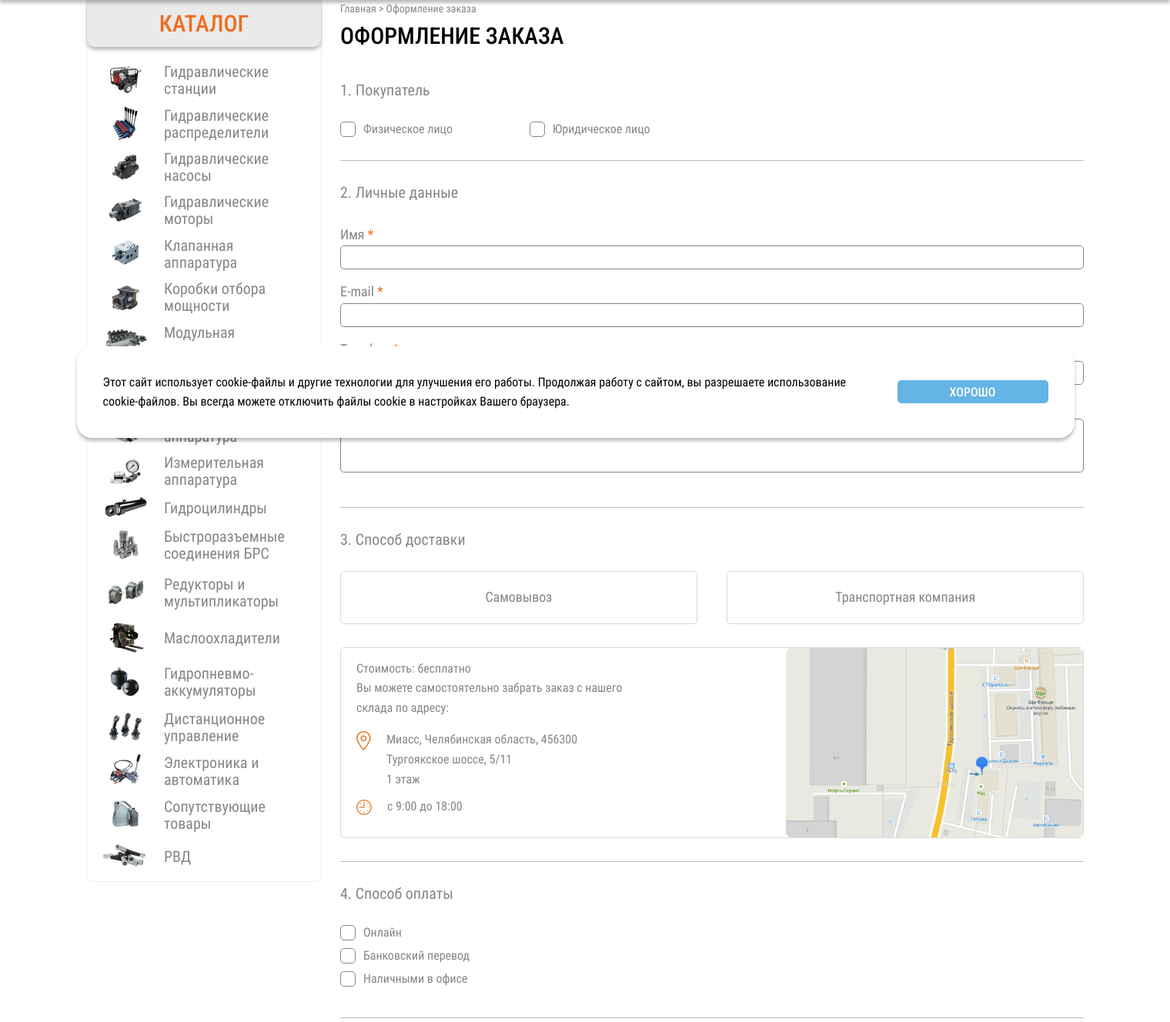
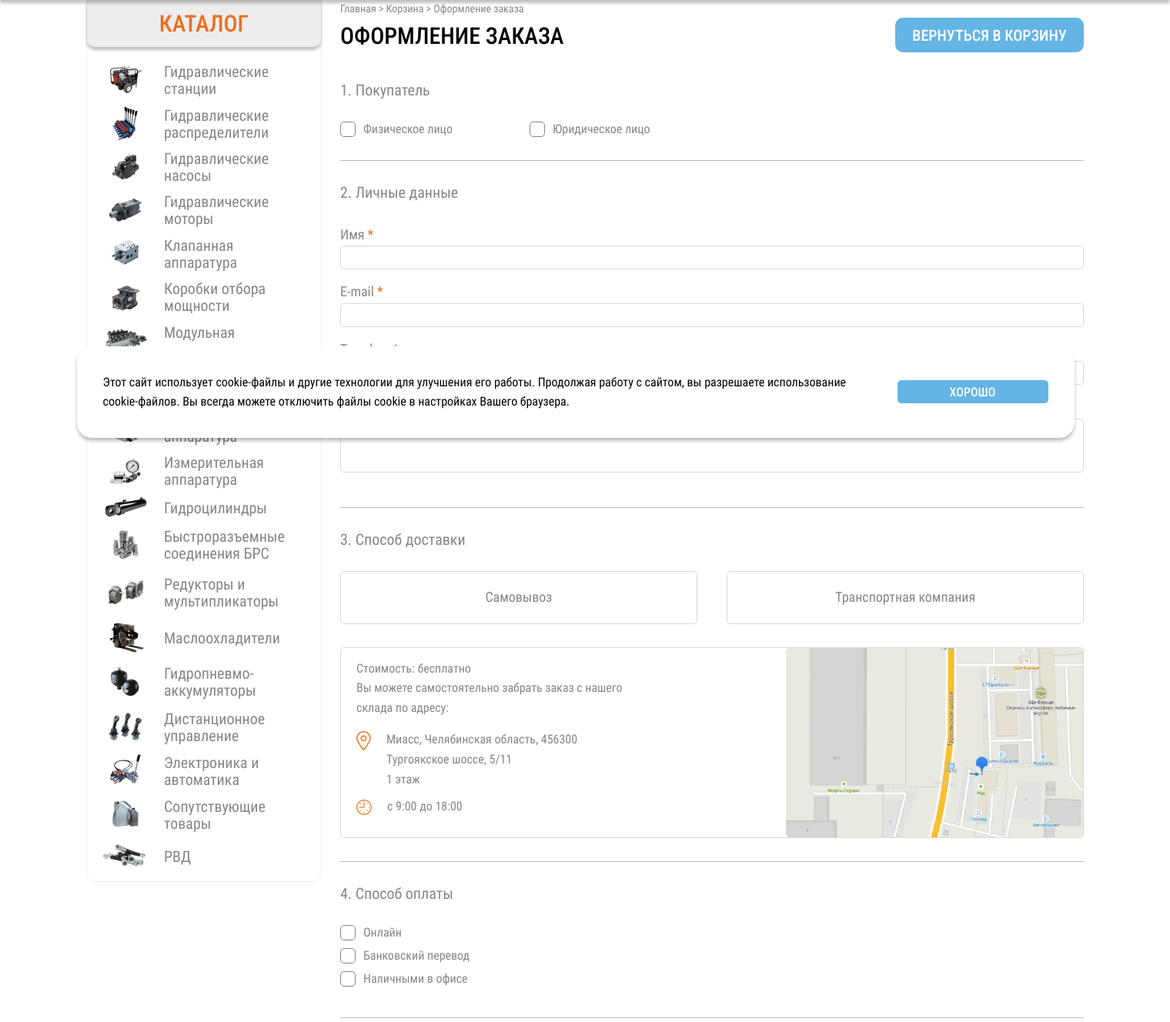
Before and after one commit to motor100/gidravlic, a Laravel app: page /create-order in a window 1520 px wide; the page is wider, and only the part inside the window is pictured. Shown: the part 184-1512 px from the top of that part at 77% size. Run offline with Laravel 10, Linux system fonts and the light colour scheme; style sheets or scripts are compiled from the project's sources; parts of the project's set-up code (start-up, migrations or seed data) failed here and were passed over; some libraries are stand-ins or nearby versions.

```diff
--- a/resources/sass/_config.sass
+++ /dev/null
@@ -1,63 +0,0 @@
-// USER VARIABLES SECTION
-
-$bluecolor: #64B4E5 // Blue Color
-$bluehovercolor: #8BC7EC // Blue Hover Color
-$lightbluecolor: #86C9C0 // Light Blue Color
-$accentcolor: #ED6D1F // Accent Color
-$lightaccentcolor: #F6B68F // Light Accent Color
-$greycolor: #868686 // Grey Color
-$lightgreycolor: #EDEDED // Light Grey Color
-$secondlightgreycolor: #B9B9B9 // Second Light Grey Color
-$fontsize: 16px // Font Size
-$lineheight: 1.6 // Document Line Height
-$userfont: 'roboto-condensed', sans-serif // User Font Family
-$systemfont: -apple-system, BlinkMacSystemFont, Arial, sans-serif // System Font Family
-
-// Bootstrap compatible gutter variable => $gutter
-$grid-gutter-width: 24px
-$gutter: $grid-gutter-width
-
-// IMPORT SECTION
-
-@import 'node_modules/bootstrap/scss/bootstrap-grid.scss' // Optional Bootstrap Grid
-@import 'node_modules/swiper/swiper-bundle' // Swiper bundle
-// @import 'node_modules/air-datepicker/air-datepicker' // Air datepicker
-// @import 'node_modules/photoswipe/dist/photoswipe' // Photoswipe
-
-// FONTS LOAD SECTION
-
-@mixin font($fname, $fstyle, $fweight, $furl)
-  @font-face
-    font-family: $fname
-    font-style: $fstyle
-    font-weight: $fweight
-    src: url($furl) format('woff2')
-
-@include font('roboto-condensed-light', normal, 400, '../../public/fonts/roboto-condensed-light.woff2')
-@include font('roboto-condensed', normal, 400, '../../public/fonts/roboto-condensed.woff2')
-@include font('roboto-condensed-medium', normal, 400, '../../public/fonts/roboto-condensed-medium.woff2')
-@include font('roboto-condensed-bold', normal, 400, '../../public/fonts/roboto-condensed-bold.woff2')
-
-// GENERAL DOCUMENT STYLES
-
-// ::placeholder
-//   color: #7f7f7f
-
-*
-  box-sizing: border-box
-
-input, textarea
-  outline: none
-
-html
-  font-size: $fontsize
-
-body
-  font-family: $userfont
-  line-height: $lineheight
-  color: $greycolor
-  max-width: 1920px
-  min-width: 320px
-  margin: 0 auto
-  position: relative
-  overflow-x: hidden
--- /dev/null
+++ b/resources/sass/_config.scss
@@ -0,0 +1,71 @@
+// USER VARIABLES SECTION
+
+$bluecolor: #64B4E5; // Blue Color
+$bluehovercolor: #8BC7EC; // Blue Hover Color
+$lightbluecolor: #86C9C0; // Light Blue Color
+$accentcolor: #ED6D1F; // Accent Color
+$lightaccentcolor: #F6B68F; // Light Accent Color
+$greycolor: #868686; // Grey Color
+$lightgreycolor: #B9B9B9; // #EDEDED // Light Grey Color
+$secondlightgreycolor: #D9D9D9; // #B9B9B9 // Second Light Grey Color
+$secondlightbluecolor: #E0F1EF; // Second Light Blue Color
+$thirdlightgreycolor: #EDEDED; // Third Light Grey Color
+$fontsize: 16px; // Font Size
+$lineheight: 1.6; // Document Line Height
+$userfont: 'roboto-condensed', sans-serif; // User Font Family
+$systemfont: -apple-system, BlinkMacSystemFont, Arial, sans-serif; // System Font Family
+
+// Bootstrap compatible gutter variable => $gutter
+$grid-gutter-width: 24px;
+$gutter: $grid-gutter-width;
+
+// IMPORT SECTION
+
+@import 'node_modules/bootstrap/scss/bootstrap-grid.scss'; // Optional Bootstrap Grid
+@import 'node_modules/swiper/swiper-bundle'; // Swiper bundle
+// @import 'node_modules/air-datepicker/air-datepicker'; // Air datepicker
+// @import 'node_modules/photoswipe/dist/photoswipe'; // Photoswipe
+
+// FONTS LOAD SECTION
+
+@mixin font($fname, $fstyle, $fweight, $furl) {
+  @font-face {
+    font-family: $fname;
+    font-style: $fstyle;
+    font-weight: $fweight;
+    src: url($furl) format('woff2');
+  }
+}
+
+@include font('roboto-condensed-light', normal, 400, '../../public/fonts/roboto-condensed-light.woff2');
+@include font('roboto-condensed', normal, 400, '../../public/fonts/roboto-condensed.woff2');
+@include font('roboto-condensed-medium', normal, 400, '../../public/fonts/roboto-condensed-medium.woff2');
+@include font('roboto-condensed-bold', normal, 400, '../../public/fonts/roboto-condensed-bold.woff2');
+
+// GENERAL DOCUMENT STYLES
+
+// ::placeholder
+//   color: #7f7f7f
+
+* {
+  box-sizing: border-box;
+}
+
+input, textarea {
+  outline: none;
+}
+
+html {
+  font-size: $fontsize;
+}
+
+body {
+  font-family: $userfont;
+  line-height: $lineheight;
+  color: $greycolor;
+  max-width: 1920px;
+  min-width: 320px;
+  margin: 0 auto;
+  position: relative;
+  overflow-x: hidden;
+}
--- a/resources/sass/main.scss
+++ b/resources/sass/main.scss
@@ -1,4 +1,4 @@
-@import '_config.sass';
+@import '_config.scss';
 
 input:active,
 input:focus,
@@ -142,8 +142,7 @@ ul {
     display: block;
     width: 100%;
     padding: 5px;
-    // border: 1px solid $bluecolor;
-    border: 1px solid $greycolor;
+    border: 1px solid $secondlightgreycolor;
     border-radius: 5px;
     font-family: inherit;
     font-size: inherit;
@@ -935,18 +933,47 @@ ul {
     flex-shrink: 0;
   }
   .products .product-item-favourites {
+    width: 27px;
+    height: 25px;
     margin: 0 10px;
   }
   .products .product-item-remove {
     margin: 0 0 0 10px;
   }
+  .products .product-item-remove .rm-from-cart-btn {
+    padding: 0;
+    border: 0;
+    background-color: transparent;
+  }
+  .products .product-item-remove .rm-from-cart-btn svg {
+    fill: $greycolor;
+    transition: fill .3s;
+  }
+  .products .product-item-remove:hover .rm-from-cart-btn svg {
+    fill: $accentcolor;
+  }
 }
 
 .create-order {
+  .page-title-wrapper {
+    position: relative;
+  }
+  .back-to-cart-btn { // как place-order-btn
+    position: absolute;
+    top: 0;
+    right: 0;
+    width: 245px;
+    height: 45px;
+    margin: 0 auto 18px auto;
+    padding: 5px 0;
+    border-radius: 10px;
+    font-family: 'roboto-condensed-medium';
+    font-size: 20px;
+  }
   .create-order-item {
     padding: 0 0 30px 0;
     margin: 0 0 25px 0;
-    border-bottom: 1px solid #b9b9b9;
+    border-bottom: 1px solid $lightgreycolor;
   }
   .create-order-item__title {
     margin: 0 0 25px 0;
@@ -1001,20 +1028,21 @@ ul {
   }
   .delivery-method-description .map {
     width: 40%;
+    border-radius: 5px;
+    overflow: hidden;
   }
   .delivery-method-description .map img {
     width: 100%;
     height: 100%;
     object-fit: cover;
   }
-
 }
 
 .order-info {
   width: 415px;
   padding: 23px;
   border-radius: 10px;
-  background-color: $lightbluecolor;
+  background-color: $secondlightbluecolor;
   .order-info__title {
     margin: 0 0 16px 0;
     font-size: 24px;
--- a/resources/views/create-order.blade.php
+++ b/resources/views/create-order.blade.php
@@ -9,11 +9,18 @@
     <a href="{{ route('home') }}">Главная</a>
   </div>
   <div class="arrow">></div>
+  <div class="parent">
+    <a href="/cart">Корзина</a>
+  </div>
+  <div class="arrow">></div>
   <div class="active">Оформление заказа</div>
 </div>
 
 <div class="create-order">
-  <div class="page-title">Оформление заказа</div>
+  <div class="page-title-wrapper">
+    <div class="page-title">Оформление заказа</div>
+    <a href="/cart" class="primary-btn back-to-cart-btn">ВЕРНУТЬСЯ В КОРЗИНУ</a>
+  </div>
   <form action="" class="form">
     <div class="create-order-item customer-type">
       <div class="create-order-item__title">1. Покупатель</div>
@@ -89,6 +96,9 @@
         <label for="payment-method-online" class="custom-checkbox-label"></label>
         <span class="checkbox-text">Онлайн</span>
       </div>
+
+
+
       <div class="checkbox-wrapper">
         <input type="radio" name="payment-method" id="payment-method-transfer" class="custom-checkbox" required>
         <label for="payment-method-transfer" class="custom-checkbox-label"></label>
@@ -99,6 +109,9 @@
         <label for="payment-method-cash" class="custom-checkbox-label"></label>
         <span class="checkbox-text">Наличными в офисе</span>
       </div>
+
+
+
     </div>
   </form>
 
--- a/resources/views/thank-you.blade.php
+++ b/resources/views/thank-you.blade.php
@@ -34,7 +34,7 @@
     </div>
   </div>
 
-  <div class="primary-btn payment-btn">ОПЛАТИТЬ</div>
+  <a href="#" class="primary-btn payment-btn">ОПЛАТИТЬ</a>
 
 </div>
 
--- a/routes/web.php
+++ b/routes/web.php
@@ -17,6 +17,10 @@ use App\Http\Controllers\LkController;
 */
 
 Route::get('/', [MainController::class, 'home'])->name('home');
+
+Route::get('/catalog', [MainController::class, 'catalog']);
+
+Route::get('/catalog/{slug}', [MainController::class, 'single_product']);
 
 Route::get('/cart', [MainController::class, 'cart']);
 
```
Also changed, not shown: other parts of resources/sass/main.scss (+12 -16 lines), resources/views/cart.blade.php (+12 -4 lines), public/img/create-order-map.jpg, public/img/temp-cart-remove.png (deleted).
